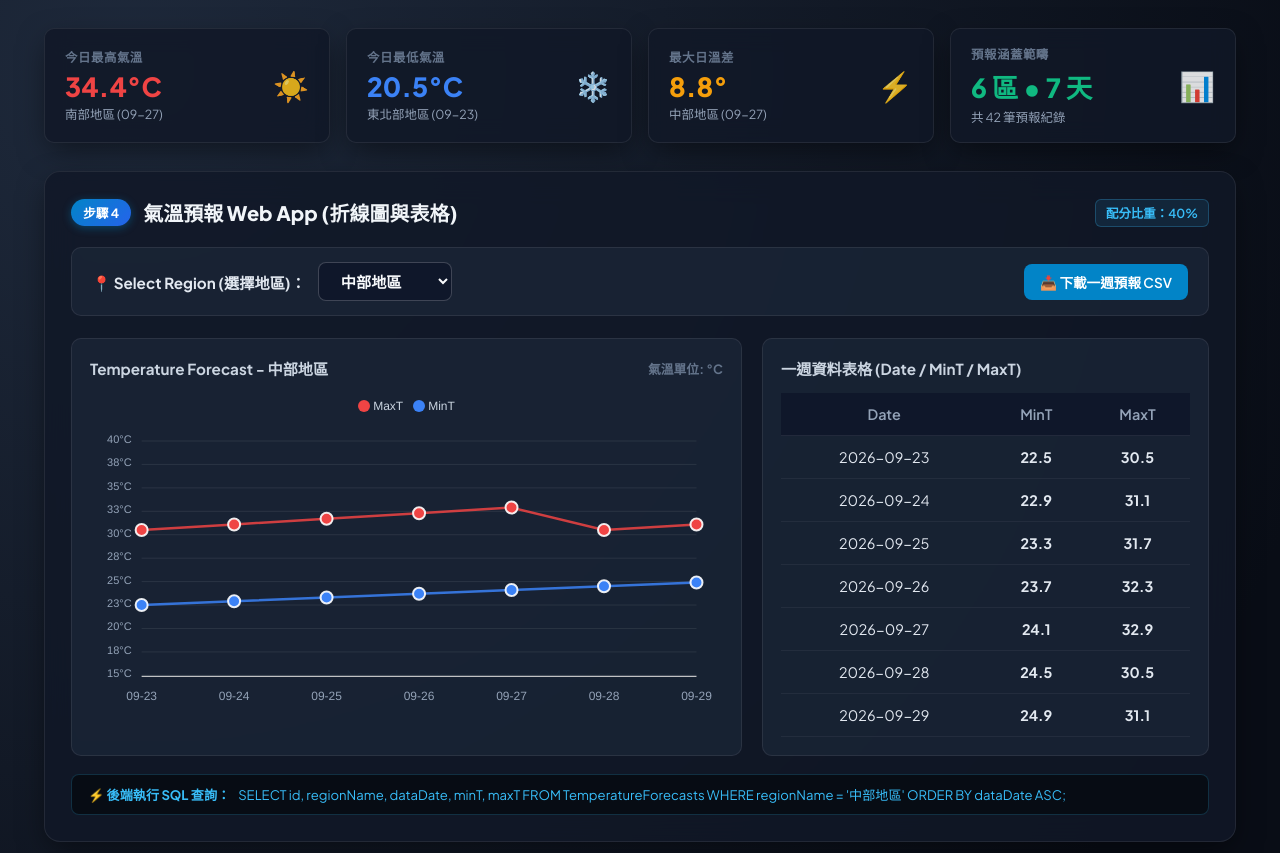
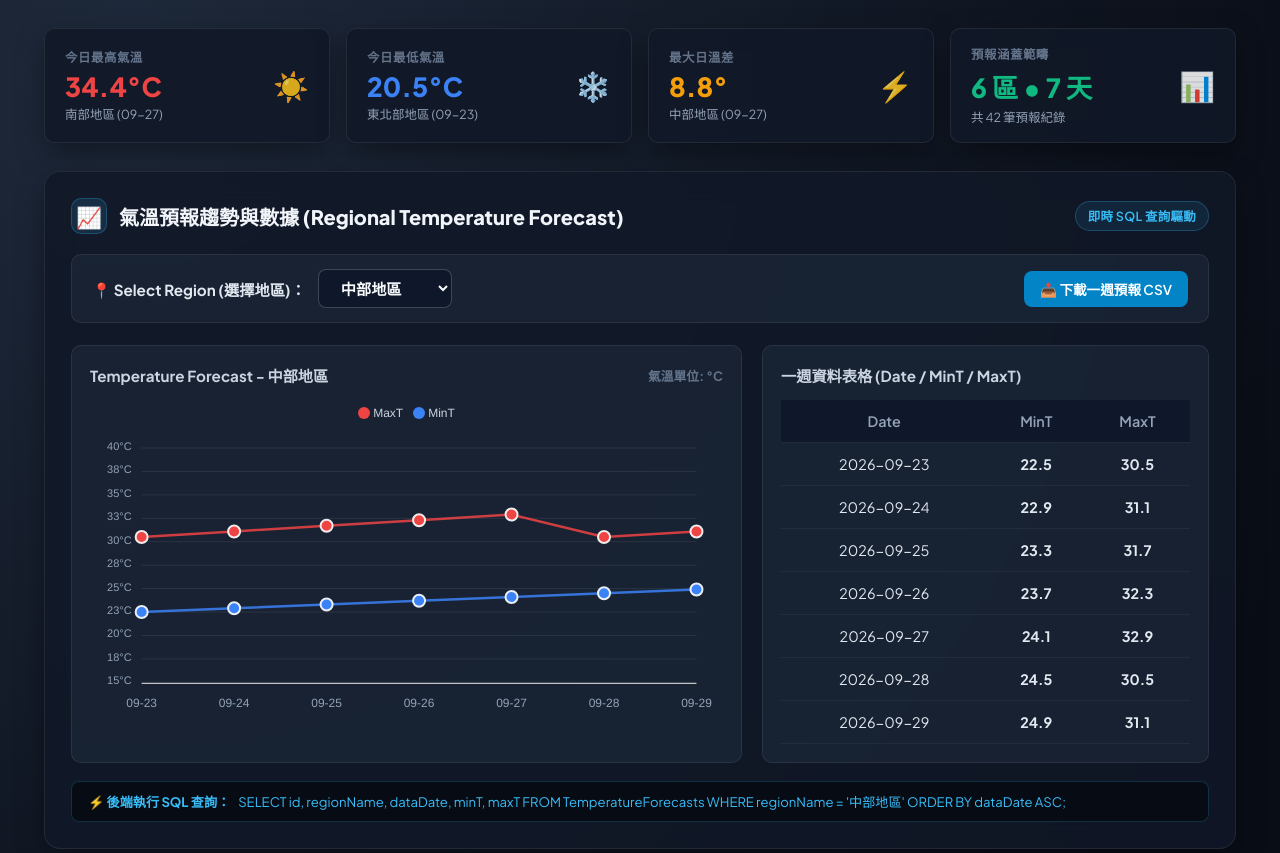
Before and after one commit to wujin57/hw1-CWA, a Flask app: page / in a window 1280 px wide. Shown: the part 100-953 px from the top of the page. Run offline with Flask 3, Linux system fonts and the light colour scheme; data comes from the database, SQL or seed files in the repository; some libraries are stand-ins or nearby versions.

Commit message:
style: polish UI headers to professional product design without step labels

```diff
--- a/templates/index.html
+++ b/templates/index.html
@@ -225,19 +225,16 @@
       gap: 12px;
     }
 
-    .step-pill {
-      font-size: 0.8rem;
-      font-weight: 700;
-      padding: 4px 12px;
-      border-radius: 9999px;
-      background: linear-gradient(135deg, #0284c7, #2563eb);
-      color: #ffffff;
-      box-shadow: 0 2px 8px rgba(2, 132, 199, 0.4);
-    }
-
-    .step-pill.step5 {
-      background: linear-gradient(135deg, #059669, #10b981);
-      box-shadow: 0 2px 8px rgba(16, 185, 129, 0.4);
+    .title-icon {
+      font-size: 1.3rem;
+      display: inline-flex;
+      align-items: center;
+      justify-content: center;
+      width: 36px;
+      height: 36px;
+      background: rgba(56, 189, 248, 0.12);
+      border: 1px solid rgba(56, 189, 248, 0.25);
+      border-radius: 10px;
     }
 
     .title-text {
@@ -246,14 +243,15 @@
       color: #f1f5f9;
     }
 
-    .score-badge {
+    .data-badge {
       font-size: 0.78rem;
       font-weight: 600;
       color: #38bdf8;
       background: rgba(56, 189, 248, 0.1);
       border: 1px solid rgba(56, 189, 248, 0.25);
-      padding: 4px 10px;
-      border-radius: 6px;
+      padding: 5px 12px;
+      border-radius: 9999px;
+      letter-spacing: 0.3px;
     }
 
     /* Step 4 Controls */
@@ -568,15 +566,15 @@
     </section>
 
     <!-- ================================================================= -->
-    <!-- 步驟 4：氣溫預報 Web App (40%) -->
+    <!-- 氣溫預報趨勢與數據專區 -->
     <!-- ================================================================= -->
     <section class="section-card">
       <div class="section-header">
         <div class="section-title">
-          <span class="step-pill">步驟 4</span>
-          <span class="title-text">氣溫預報 Web App (折線圖與表格)</span>
+          <span class="title-icon">📈</span>
+          <span class="title-text">氣溫預報趨勢與數據 (Regional Temperature Forecast)</span>
         </div>
-        <span class="score-badge">配分比重：40%</span>
+        <span class="data-badge">即時 SQL 查詢驅動</span>
       </div>
 
       <!-- 下拉選單選擇地區 -->
@@ -640,20 +638,20 @@
     </section>
 
     <!-- ================================================================= -->
-    <!-- 步驟 5 (進階)：台灣地圖視覺化 (Optional 加分項) -->
+    <!-- 台灣地圖視覺化專區 -->
     <!-- ================================================================= -->
     <section class="section-card">
       <div class="section-header">
         <div class="section-title">
-          <span class="step-pill step5">步驟 5</span>
-          <span class="title-text">進階：台灣地圖視覺化 (各區當日平均溫度)</span>
+          <span class="title-icon">🗺️</span>
+          <span class="title-text">全台各區氣溫分佈互動地圖 (Taiwan Temperature Map)</span>
         </div>
-        <span class="score-badge" style="color: #34d399; border-color: rgba(52, 211, 153, 0.3); background: rgba(52, 211, 153, 0.1);">
-          進階加分項 (Optional)
+        <span class="data-badge" style="color: #34d399; border-color: rgba(52, 211, 153, 0.3); background: rgba(52, 211, 153, 0.1);">
+          即時聯動分析
         </span>
       </div>
       <p style="font-size: 0.85rem; color: var(--text-sub); margin-bottom: 18px;">
-        💡 互動功能：地圖標記依各區域當日平均溫度著色。<b>點擊地圖上的各區圓點，可同步切換上方步驟 4 的下拉選單、折線圖與預報表格！</b>
+        💡 互動功能：地圖標記依各區域當日平均溫度自動著色。<b>點擊地圖上的各區圓點，可同步切換上方區域下拉選單、折線圖與預報數據表格！</b>
       </p>
 
       <div class="grid-step5">
```
